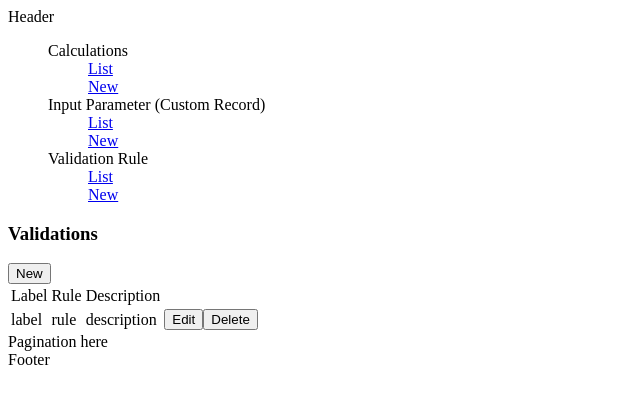
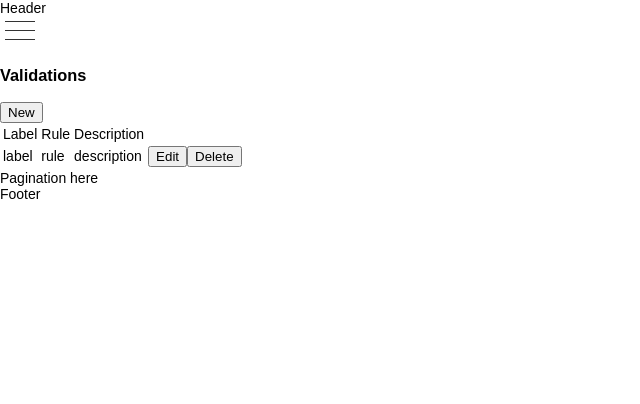
Before and after one commit to dianneyutiamco/react-training-wo-cra, a React app: page /validations in a window 1280 px wide. Shown: the top 404 px of the page, without its empty margins (0-640 px from the left). Built offline with nearby package versions, Linux system fonts and the light colour scheme.

Commit message:
Menu: added style

```diff
--- a/src/components/MasterPage.tsx
+++ b/src/components/MasterPage.tsx
@@ -11,9 +11,7 @@ export const MasterPage = (props: any) => {
     <div>
       <header>Header</header>
 
-      <nav>
-        <Menu />
-      </nav>
+      <Menu />
 
       <main>
         {props.children}
--- a/src/components/Menu.tsx
+++ b/src/components/Menu.tsx
@@ -1,15 +1,28 @@
 import * as React from "react";
 import { Link } from "react-router-dom";
-import "../css/styles.css";
+import "../css/main.scss";
 
 export const Menu = () => {
+  const [isMenuOpen, setIsMenuOpen] = React.useState<boolean>(false);
+
+  const handleBurgerMenuIconClick = () => {
+    setIsMenuOpen(!isMenuOpen);
+  }
+
   return(
-    // TODO : create menu component and components for common items
-    // TODO : hide/show active menus
-    <ul>
+    <nav>
+      {/* // TODO : create menu component and components for common items
+      // TODO : hide/show active menus */}
+      <div className={"burger-menu-icon" + (isMenuOpen ? " open" : "")} onClick={() => handleBurgerMenuIconClick()}>
+        <div className="burger-bar-1"></div>
+        <div className="burger-bar-2"></div>
+        <div className="burger-bar-3"></div>
+      </div>
+
+      <ul className={"menu-parent-list" + (isMenuOpen ? " open" : "")}>
         <li>
           <span>Calculations</span>
-        <ul>
+          <ul className="menu-child-list">
             <li>
               <Link to="/calculations">List</Link>
             </li>
@@ -43,5 +56,6 @@ export const Menu = () => {
           </ul>
         </li>
       </ul>
+    </nav>
   );
 }
--- /dev/null
+++ b/src/css/main.scss
@@ -0,0 +1,69 @@
+body {
+  margin: 0;
+  font-family: "Avenir Next", "Avenir", sans-serif;
+  font-size: 14px;
+}
+
+nav {
+  font-size: 20px;
+  padding: 5px;
+  margin: 0;
+
+
+
+  ul {
+    list-style: none;
+    margin-left: 0;
+    padding-left: 0;
+
+    a {
+      text-decoration: none;
+      opacity: .6;
+      color: #333;
+      &:hover {
+        opacity: 1;
+      }
+    }
+
+    &.menu-parent-list {
+      display: none;
+      &.open {
+        display: block;
+      }
+    }
+
+  }
+
+  .burger-menu-icon {
+    display: inline-block;
+    cursor: pointer;
+    * {
+      font-size: 15px;
+      width: 30px;
+      height: 1px;
+      background-color: #333;
+      transition: 0.5s;
+    }
+
+    :nth-child(2) {
+      margin: 8px 0;
+    }
+
+    &.open {
+      // background-color: #c3345b;
+
+      :first-child {
+        transform: rotate(45deg) translate(3px, 10px);
+      }
+      :nth-child(2) {
+        opacity: 0;
+      }
+      :last-child {
+        transform: rotate(-45deg) translate(2px, -10px);
+      }
+    }
+
+  }
+
+
+}
--- a/src/css/styles.css
+++ /dev/null
@@ -1,3 +0,0 @@
-ul {
-  list-style-type: none;
-}
```
Lines whose indentation alone changed are shown as unchanged.
